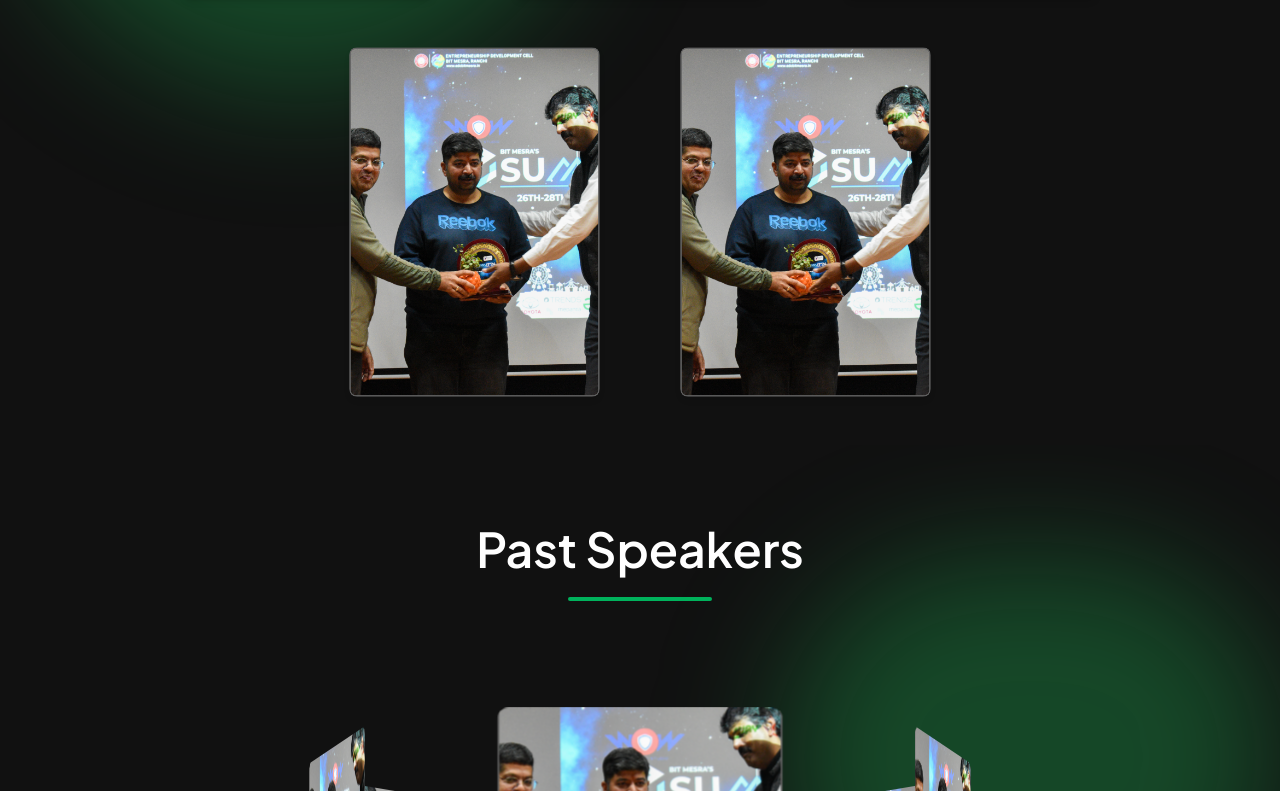
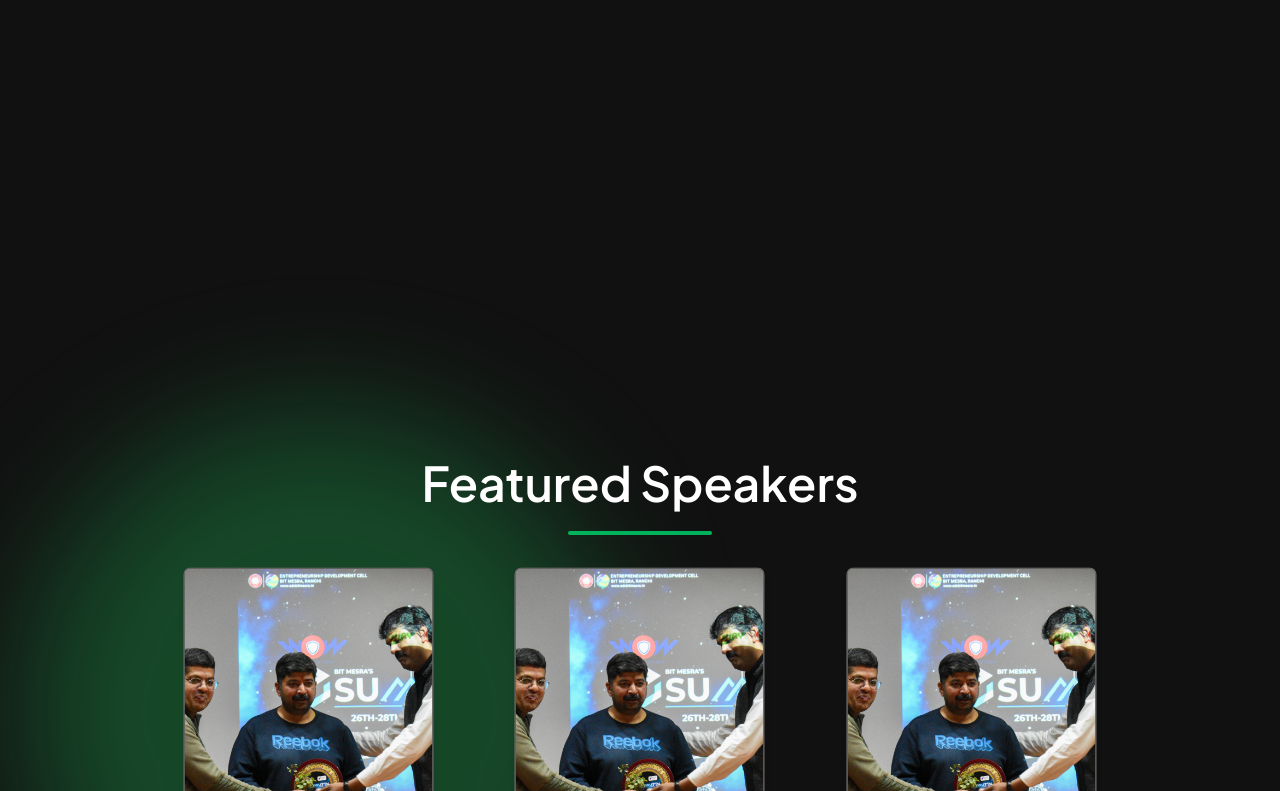
Before and after one commit to AnujNayak108/ESummit25, a React (Vite) app: page / in a window 1280 px wide. Shown: the part 2009-2800 px from the top of the page. Built offline with nearby package versions, Linux system fonts and the light colour scheme.

Commit message:
Revert "changes"
This reverts commit a334d1e5f6493bb64061605585dbea698c0d751e.

```diff
--- a/src/App.jsx
+++ b/src/App.jsx
@@ -6,20 +6,29 @@ import Faq from "./components/FAQ/Faq";
 import AboutUs from "./components/AboutUs/AboutUs";
 import EventSchedule from "./components/events";
 import Navbar from "./components/navbar.jsx";
-import Hero from "./components/hero.jsx";
+
 
 function App() {
   return (
     <div>
       <Navbar />
-      <Hero />
-      <AboutUs />
-      <EventSchedule />
-      <FeaturedSpeakers />
-      <PastSpeakersmain />
-      <SponsorshipSection />
-      <Faq />
+      <section id="about" className="section">
+        <AboutUs />
+      </section>
+      <section id="events" className="section">
+        <EventSchedule />
+      </section>
+      <section id="speakers" className="section">
+        <FeaturedSpeakers />
+      </section>
+      <section id="sponsors" className="section">
+        <SponsorshipSection />
+      </section>
+      <section id="faq" className="section">
+        <Faq />
+      </section>
     </div>
+
   );
 }
 export default App;
--- a/src/components/hero.jsx
+++ /dev/null
@@ -1,10 +0,0 @@
-import React from "react";
-import hero from "../assets/hero.mp4";
-
-const Hero = () => {
-    <div className="video">
-        <video src={hero} autoPlay loop muted />
-    </div>
-}
-
-export default Hero;
--- a/src/index.css
+++ b/src/index.css
@@ -7,3 +7,10 @@ html {
   background-color: #111111;
   font-family: 'Plus Jakarta Sans', sans-serif;
 }
+.section {
+  height: 150vh;
+  padding: 20px;
+}
+.navbar {
+  z-index: 1000;
+}
```
Also changed, not shown: 2 other files (tests, documents, lock files or other folders).
